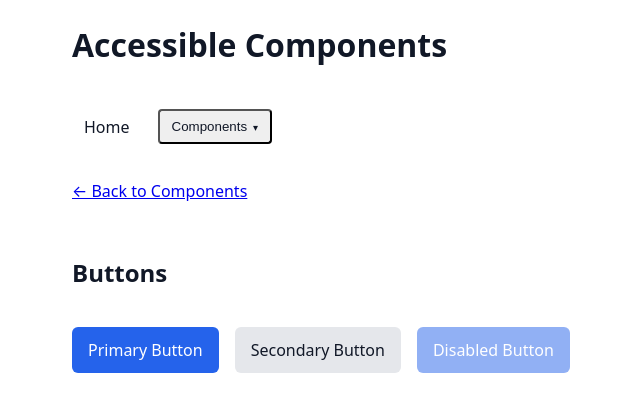
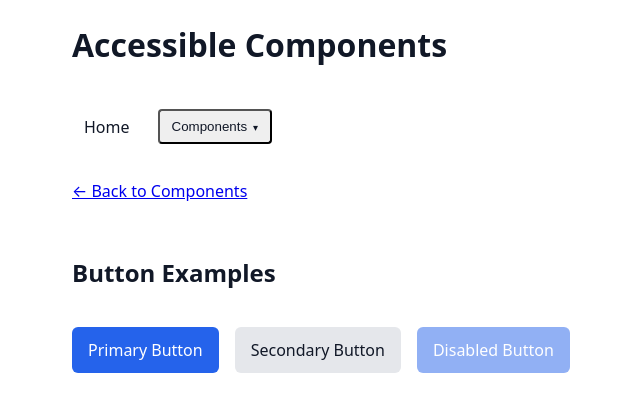
Before and after one commit to rpcorr/accessible-templates, a React (Vite) app: page /button in a window 1280 px wide. Shown: the top 412 px of the page, without its empty margins (42-682 px from the left). Built offline with nearby package versions, Linux system fonts and the light colour scheme.

Commit message:
fix: update components page heading

```diff
--- a/src/data/navigationItems.ts
+++ b/src/data/navigationItems.ts
@@ -11,13 +11,13 @@ export const navigationItems: NavigationItem[] = [
     label: 'Components',
     children: [
       {
-        id: 'buttons',
-        label: 'Buttons',
-        href: '/buttons',
+        id: 'button',
+        label: 'Button',
+        href: '/button',
       },
       {
         id: 'modal',
-        label: 'Modals',
+        label: 'Modal',
         href: '/modal',
       },
       {
--- a/src/examples/Buttons/ButtonExamples.tsx
+++ b/src/examples/Buttons/ButtonExamples.tsx
@@ -3,7 +3,7 @@ import { Button } from '../../components/Button';
 export function ButtonExamples() {
   return (
     <section className="stack">
-      <h2>Buttons</h2>
+      <h2>Button Examples</h2>
 
       <div className="row">
         <Button>Primary Button</Button>
--- a/src/examples/Dropdown/DropdownExamples.tsx
+++ b/src/examples/Dropdown/DropdownExamples.tsx
@@ -8,7 +8,7 @@ import { DropdownSeparator } from '../../components/Dropdown/DropdownSeparator';
 export function DropdownExamples() {
   return (
     <div className="stack">
-      <h2>Dropdowns</h2>
+      <h2>Dropdown Examples</h2>
 
       <div className="row">
         <DropdownBasic trigger={<Button>Basic Menu</Button>}>
--- a/src/examples/Modals/ModalExamples.tsx
+++ b/src/examples/Modals/ModalExamples.tsx
@@ -15,7 +15,7 @@ export function ModalExamples() {
 
   return (
     <section className="stack">
-      <h2>Modals</h2>
+      <h2>Modal Examples</h2>
 
       <article className="row">
         {modals.map((modal) => {
--- a/src/examples/Navigation/NavigationExamples.tsx
+++ b/src/examples/Navigation/NavigationExamples.tsx
@@ -44,7 +44,7 @@ export function NavigationExamples() {
 
   return (
     <>
-      <h2>Navigation</h2>
+      <h2>Navigation Examples</h2>
       <Navigation items={navigationItems} />
     </>
   );
```
